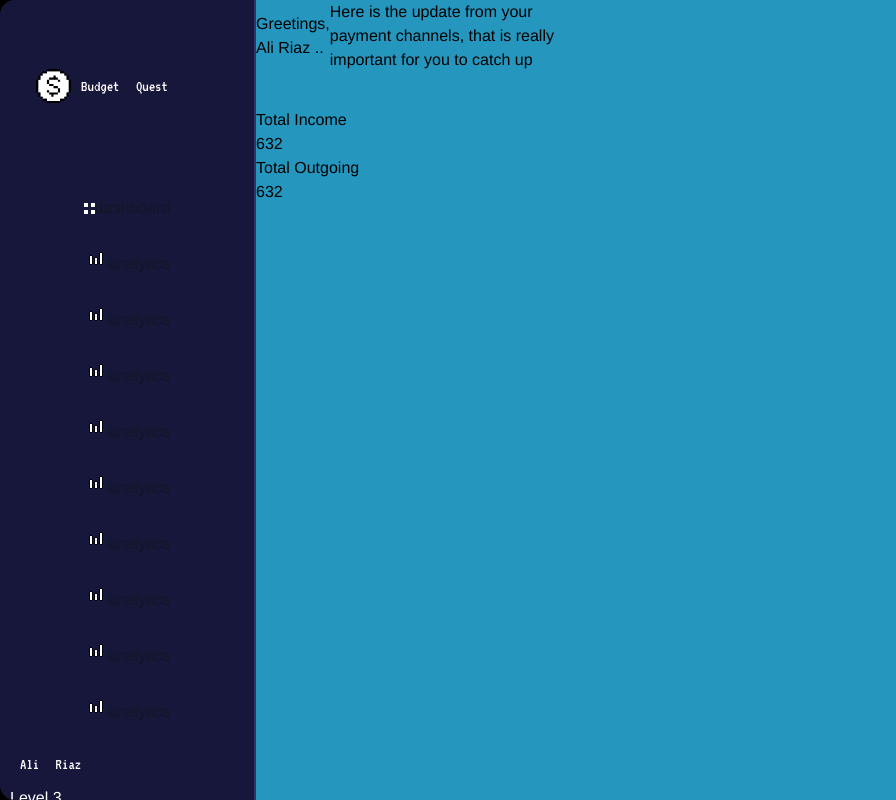
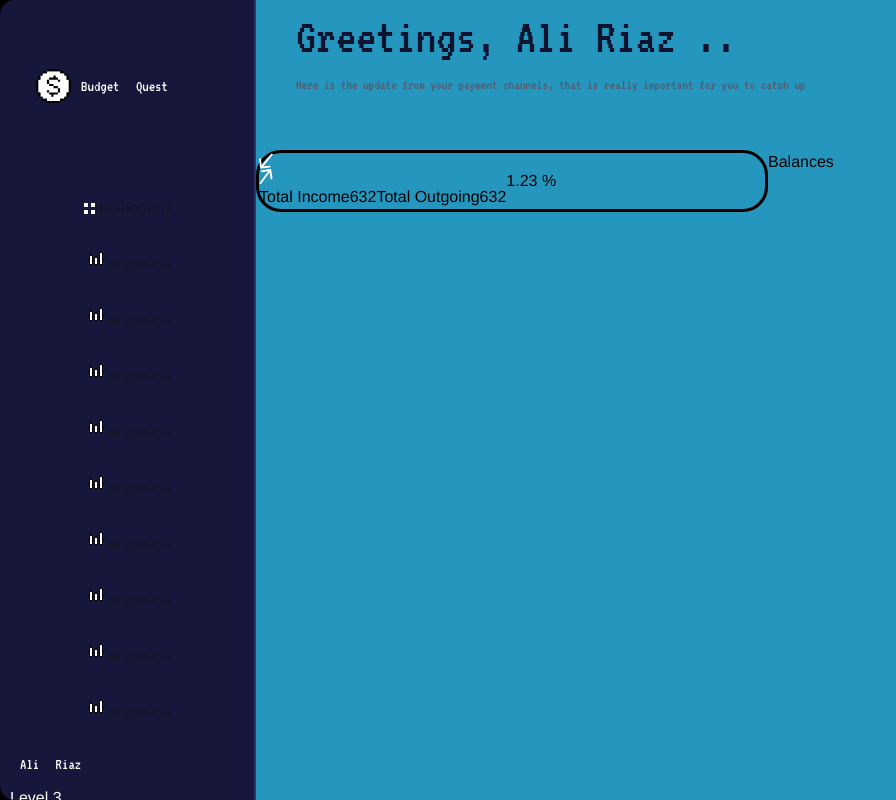
Before and after one commit to sadfool1/rhbProject, a React (Create React App) app in the folder rhb_demo_app/: page / in a window 1280 px wide. Shown: the whole page, without its empty margins (0-896 px from the left). Built offline with nearby package versions, Linux system fonts and the light colour scheme.

Commit message:
changes to UI

```diff
--- a/rhb_demo_app/src/components/HomePage/Balances.component.tsx
+++ b/rhb_demo_app/src/components/HomePage/Balances.component.tsx
@@ -0,0 +1,21 @@
+import React from 'react';
+import { homepageMock } from "../mockData/homepageMock"
+
+
+const Balances = (): JSX.Element => {
+
+    const balanceString = "Balances"
+
+    return (
+        <>
+            <div className="row-span-1">
+                <div className="row-span-1">
+                    {balanceString}
+                </div>
+            </div>
+
+        </>
+    )
+}
+
+export default Balances;
--- a/rhb_demo_app/src/components/HomePage/Header.tsx
+++ b/rhb_demo_app/src/components/HomePage/Header.tsx
@@ -1,7 +1,6 @@
-import React, {FC} from 'react';
+import React, { FC } from 'react';
 import "./HomePage.styles.css"
-import {homepageMock} from "../mockData/homepageMock"
-
+import { homepageMock } from "../mockData/homepageMock"
 
 const HeaderGreetings: FC = () => {
 
@@ -9,14 +8,16 @@ const HeaderGreetings: FC = () => {
   const greetingsHeader = `Greetings, ${data.name} ..`
   const updateHeader = "Here is the update from your payment channels, that is really important for you to catch up"
 
-    return (
-    <div className="row-span-2 headerGreetings">
+  return (
+    <>
+      <div className="headerGreetings">
         <h1> {greetingsHeader}</h1>
-          <div className="row-span-2">
-          <span>{updateHeader}</span>
-          </div>
-    </div>
-    );
+      </div>
+      <div className="row-span-2 headerNote">
+        <span>{updateHeader}</span>
+      </div>
+    </>
+  );
 }
 
 export default HeaderGreetings;
--- a/rhb_demo_app/src/components/HomePage/HomePage.component.tsx
+++ b/rhb_demo_app/src/components/HomePage/HomePage.component.tsx
@@ -2,6 +2,7 @@ import React, { FC, Fragment } from 'react';
 import "./HomePage.styles.css"
 import HeaderGreetings from "./Header"
 import TotalIncome from "./TotalIncome.component"
+import Balances from './Balances.component';
 
 interface HomePageFetchDataProps {
 }
@@ -9,23 +10,17 @@ interface HomePageFetchDataProps {
 const HomePage: FC<HomePageFetchDataProps> = (props) => {
 
     return (
-    <Fragment>
-        <div className="homepage">
-            <div className="grid grid-cols-3 flex ">
-                <div className='grid grid-rows-3 flex overflow-y-hidden '>
+        <Fragment>
+            <div className="homepage">
+                <div className='grid grid-rows-2 flex overflow-y-hidden '>
                     <HeaderGreetings />
                 </div>
-                <div className="grid col-span-1 grid-rows-3 flex overflow-y-hidden">
-
-                </div>
-                <div className="grid col-span-1 grid-rows-3 flex overflow-y-hidden">
+                <div className="grid grid-cols-2 grid-rows-3 gap-0 ">
+                    <TotalIncome />
+                    <Balances />
                 </div>
             </div>
-            <div className="grid grid-cols-6 grid-rows-6 gap-0 ">
-            <TotalIncome />
-            </div>
-        </div>
-    </Fragment>
+        </Fragment>
     );
 }
 
--- a/rhb_demo_app/src/components/HomePage/HomePage.styles.css
+++ b/rhb_demo_app/src/components/HomePage/HomePage.styles.css
@@ -2,7 +2,7 @@
     background: linear-gradient(0deg, #2596BE, #2596BE);
     height: 100vh;
     max-height: 100vh;
-
+    margin: auto;
 }
 
 .grid{
@@ -10,14 +10,23 @@
 }
 
 .headerGreetings{
-    align-items: center;
-    margin: auto;
-    object-fit: contain;
-    flex-grow: 1;
-    width: inherit;
-    height: inherit;
+    align-items: left;
     display: flex;
-    justify-content: center;
+    font-family: "VT323", "monospace";
+    color: #0E132F;
+    font-size: 50px;
+    margin: left;
+    padding-left: 40px;
+}
+
+.headerNote {
+    padding-left: 40px;
+    align-items: left;
+    display: flex;
+    color: #565A6D;
+    font-family: "VT323", "monospace";
+    font-size: 14px;
+
 }
 
 .balance {
@@ -25,31 +34,6 @@
     margin: auto;
     object-fit: contain;
     font-family: 'Helvetica Neue';
-}
-
-.bnbBalance {
-    position: static;
-    height: 19px;
-    left: 2.81%;
-    right: 0%;
-    top: calc(50% - 19px/2 - 38.5px);
-
-    font-family: 'Helvetica Neue';
-    font-style: normal;
-    font-weight: 400;
-    font-size: 1rem;
-    line-height: 19px;
-    /* identical to box height */
-
-
-    color: #A2A0BF;
-
-    /* Inside auto layout */
-
-    flex: none;
-    order: 0;
-    flex-grow: 0;
-    margin: 10px 0px;
 }
 
 .myBalance{
@@ -164,3 +148,10 @@
     font-size: 1rem;
     font-weight: bold;
 }
+
+.borderWrapper{
+    border: solid;
+    border-radius: 25px;
+    display: flex;
+    align-items: center;
+}
--- a/rhb_demo_app/src/components/HomePage/TotalIncome.component.tsx
+++ b/rhb_demo_app/src/components/HomePage/TotalIncome.component.tsx
@@ -1,5 +1,7 @@
 import React from 'react';
-import {homepageMock} from "../mockData/homepageMock"
+import { homepageMock } from "../mockData/homepageMock"
+import arrowDown from "../../assets/arrowDown.svg"
+import arrowUp from "../../assets/arrowUp.svg"
 
 
 const TotalIncome = (): JSX.Element => {
@@ -7,30 +9,31 @@ const TotalIncome = (): JSX.Element => {
   const totalIncomeText = "Total Income"
   const totalOutgoingText = "Total Outgoing"
   const data = homepageMock
-
+  const mockPercentage = "1.23 %"
 
   return (
-    <div>
+    <>
+      <div className="borderWrapper">
+        <div className="row-span-1">
+          <div className="grid-cols-3 ">
+            <div className="grid-row-2">
+              <img src={arrowDown} />
+              <img src={arrowUp} />
+            </div>
+            <div className="grid-row-4">
+              <span>{totalIncomeText}</span>
+              <span>{data.totalIncome}</span>
+              <span>{totalOutgoingText}</span>
+              <span>{data.totalOutgoing}</span>
+            </div>
 
-      <div className="row-span-1">
-        {totalIncomeText}
-      <div className="row-span-1">
-
-      <span>{data.totalIncome}</span>
+          </div>
+        </div>
+        <div className="col-span-1">
+          <h1> {mockPercentage} </h1>
+        </div>
       </div>
-
-      </div>
-      <div className="row-span-1">
-      {totalOutgoingText}
-      <div className="row-span-1">
-
-      <span>{data.totalOutgoing}</span>
-      </div>
-
-      </div>
-
-
-    </div>
+    </>
   )
 }
 
```
Also changed, not shown: rhb_demo_app/src/assets/arrowDown.svg (added), rhb_demo_app/src/assets/arrowUp.svg (added).
